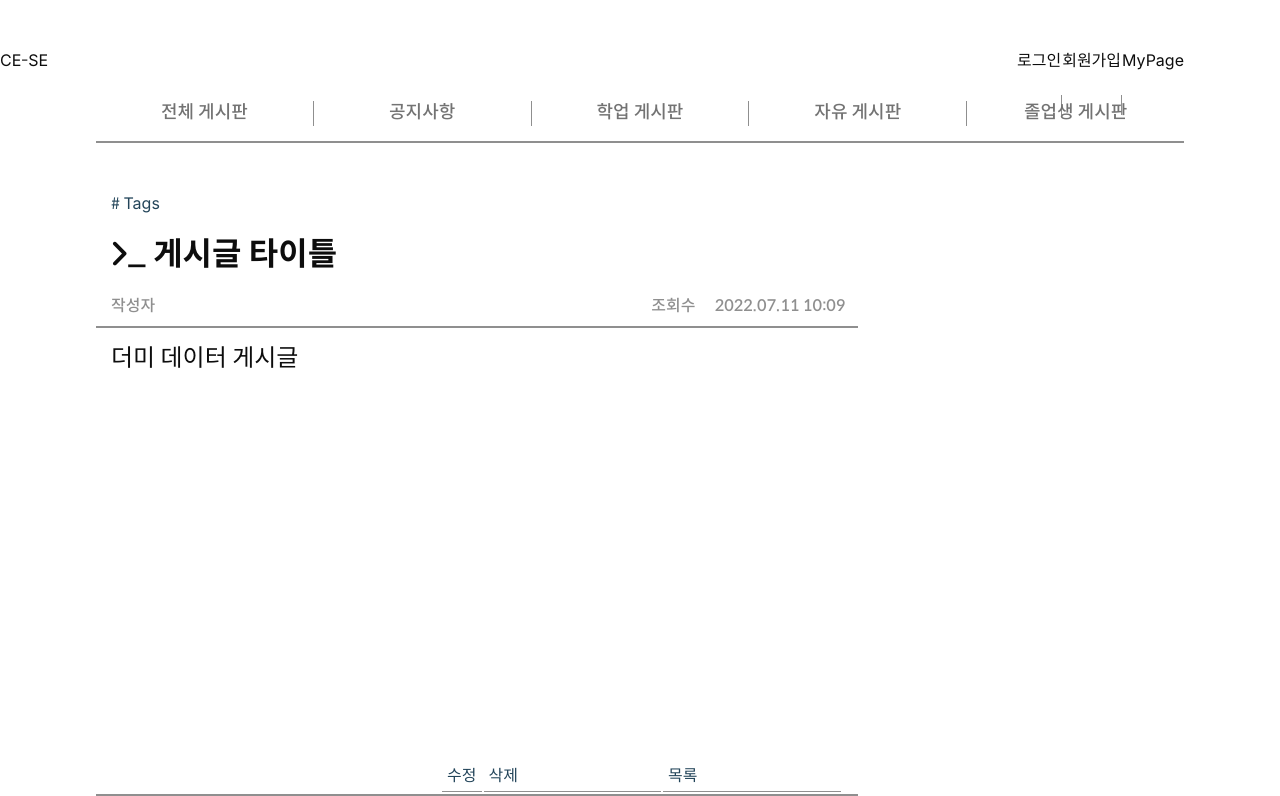
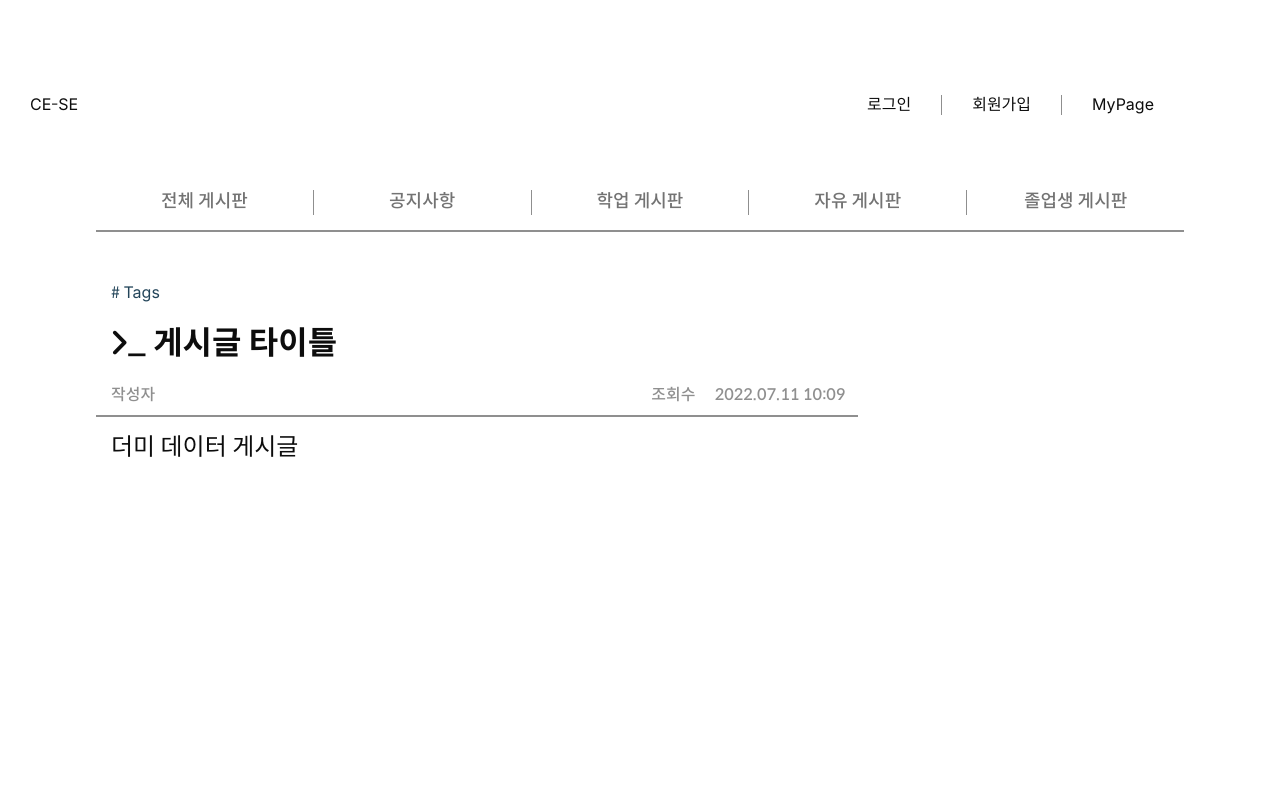
Before and after one commit to jkc-mycode/KIT-CE-CS-Frontend, a React (Create React App) app: page /view/1 in a window 1280 px wide. Shown: the top 796 px of the page. Built offline with nearby package versions, Linux system fonts and the light colour scheme; no server answers.

Commit message:
22.07.20 header 수정

```diff
--- a/src/Components/header.js
+++ b/src/Components/header.js
@@ -18,11 +18,11 @@ function Header(){
         return(
             <div className = "header">
                 <div className ="header_container">
-                    <Link to="/">CE-SE</Link>
+                    <Link to="/" className="header_items">CE-SE</Link>
                     <div className="header-right-container">
-                        <Link to="/" onClick={onClickLogout}>Logout</Link>
+                        <Link to="/" className="header_items" onClick={onClickLogout}>Logout</Link>
                         <div className="header_line"></div>
-                        <Link to="/MyPage">MyPage</Link>
+                        <Link to="/MyPage" className="header_items">MyPage</Link>
                     </div>
                 </div>
             </div>
@@ -31,13 +31,13 @@ function Header(){
         return(
             <div className = "header">
                 <div className ="header_container">
-                    <Link to="/">CE-SE</Link>
+                    <Link to="/" className="header_items">CE-SE</Link>
                     <div className="header-right-container">
-                        <Link to="/login">로그인</Link>
+                        <Link to="/login" className="header_items">로그인</Link>
                         <div className="header_line"></div>
-                        <Link to="/signup">회원가입</Link>
+                        <Link to="/signup" className="header_items">회원가입</Link>
                         <div className="header_line"></div>
-                        <Link to="/MyPage">MyPage</Link>
+                        <Link to="/MyPage" className="header_items">MyPage</Link>
                     </div>
                 </div>
             </div>
```
